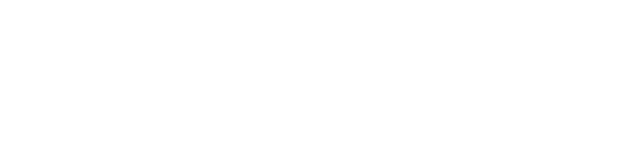
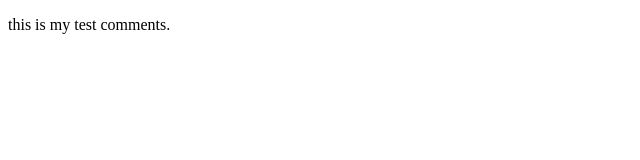
Before and after one commit to rahul011185/My-repo, a plain HTML site: page index.html in a window 1280 px wide. Shown: the whole page, without its empty margins (0-640 px from the left). Drawn offline with Linux system fonts and the light colour scheme.

Commit message:
change in index file

```diff
--- a/index.html
+++ b/index.html
@@ -6,6 +6,9 @@
     <title>Document</title>
 </head>
 <body>
+    <p>
+        this is my test comments.
+    </p>
 
 </body>
 </html>
```
